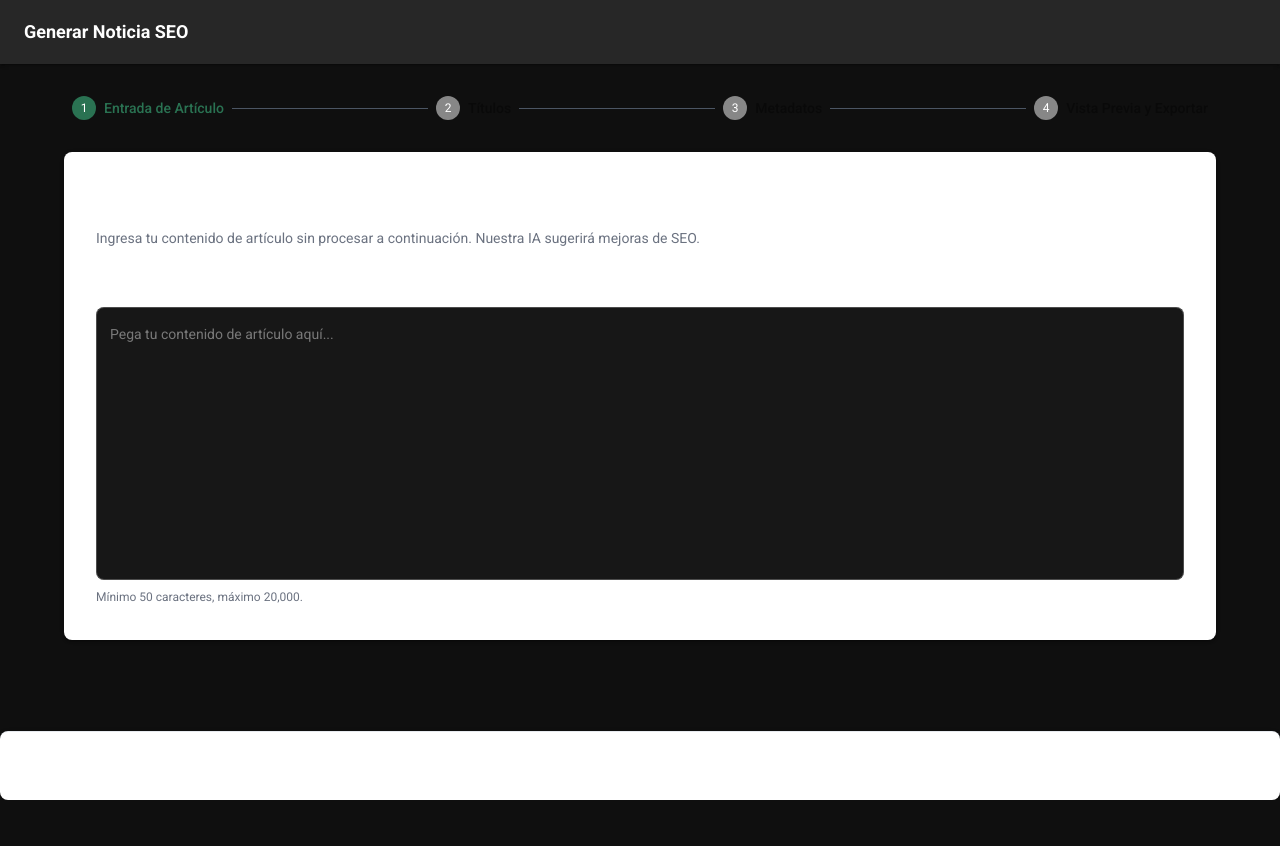
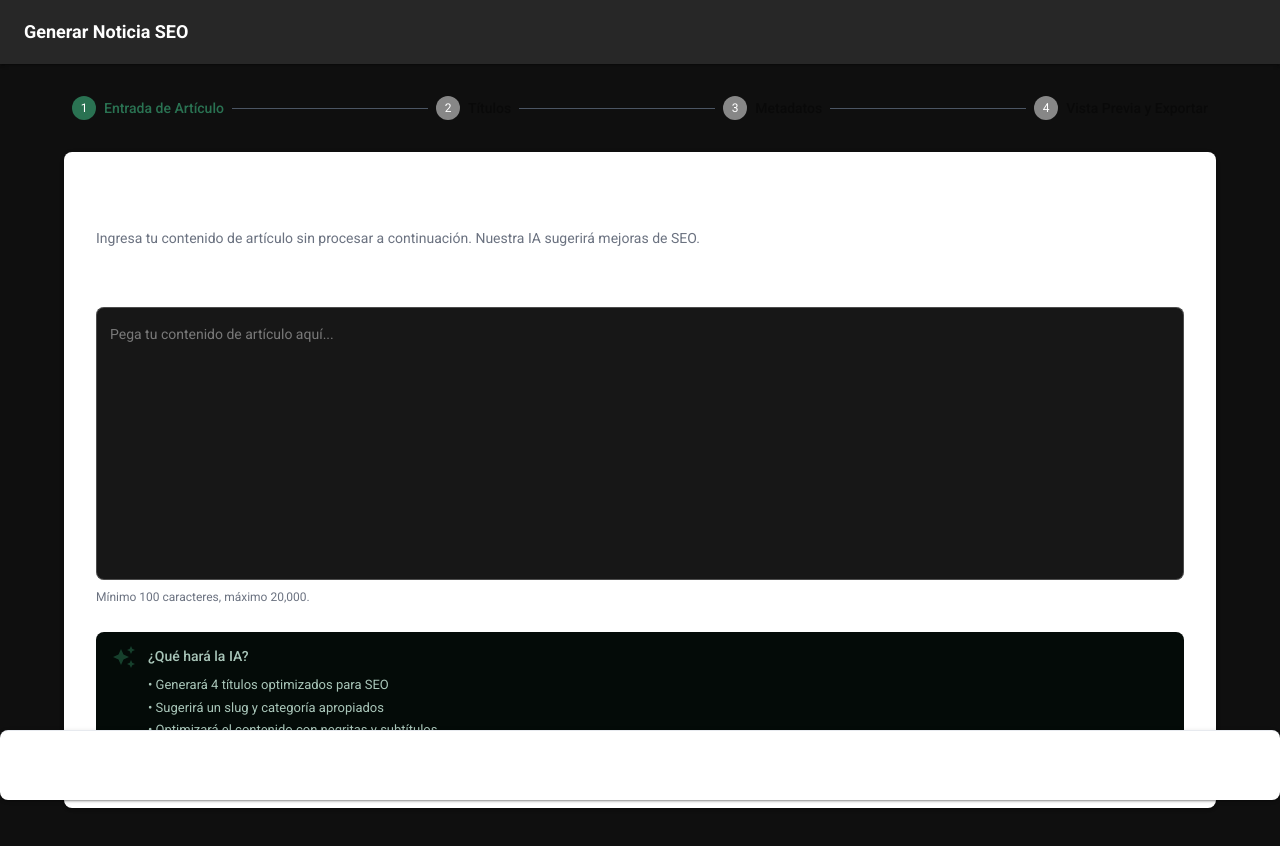
Before and after one commit to FacuLitterio/mvp-aiprofesional, a React (Vite) app: page /new in a window 1280 px wide. Shown: the top 846 px of the page. Before the commit the page ends 800 px from the top, so only its background shows below. Built offline with nearby package versions, Linux system fonts and the light colour scheme; no server answers.

Commit message:
Enhance ArticleInputStep component by updating character limit guidance and adding an informational alert about AI features, including SEO title generation and content optimization suggestions.

```diff
--- a/src/features/NewArticle/components/steps/ArticleInputStep.tsx
+++ b/src/features/NewArticle/components/steps/ArticleInputStep.tsx
@@ -1,4 +1,5 @@
-import { Box, TextField, Typography } from "@mui/material"
+import { AutoAwesome } from "@mui/icons-material"
+import { Alert, Box, TextField, Typography } from "@mui/material"
 import { useNewArticleContext } from "../../context/NewArticleContext"
 
 export const ArticleInputStep = () => {
@@ -30,8 +31,28 @@ export const ArticleInputStep = () => {
         color="text.secondary"
         sx={{ mt: 1, display: "block" }}
       >
-        Mínimo 50 caracteres, máximo 20,000.
+        Mínimo 100 caracteres, máximo 20,000.
       </Typography>
+
+      <Alert severity="info" icon={<AutoAwesome />} sx={{ mt: 3 }}>
+        <Typography variant="subtitle2" sx={{ fontWeight: 500, mb: 1 }}>
+          ¿Qué hará la IA?
+        </Typography>
+        <Box component="ul" sx={{ pl: 0, listStyle: "none", m: 0 }}>
+          <Typography component="li" variant="body2" sx={{ mb: 0.5 }}>
+            • Generará 4 títulos optimizados para SEO
+          </Typography>
+          <Typography component="li" variant="body2" sx={{ mb: 0.5 }}>
+            • Sugerirá un slug y categoría apropiados
+          </Typography>
+          <Typography component="li" variant="body2" sx={{ mb: 0.5 }}>
+            • Optimizará el contenido con negritas y subtítulos
+          </Typography>
+          <Typography component="li" variant="body2">
+            • Propondrá enlaces internos relevantes
+          </Typography>
+        </Box>
+      </Alert>
     </Box>
   )
 }
```
